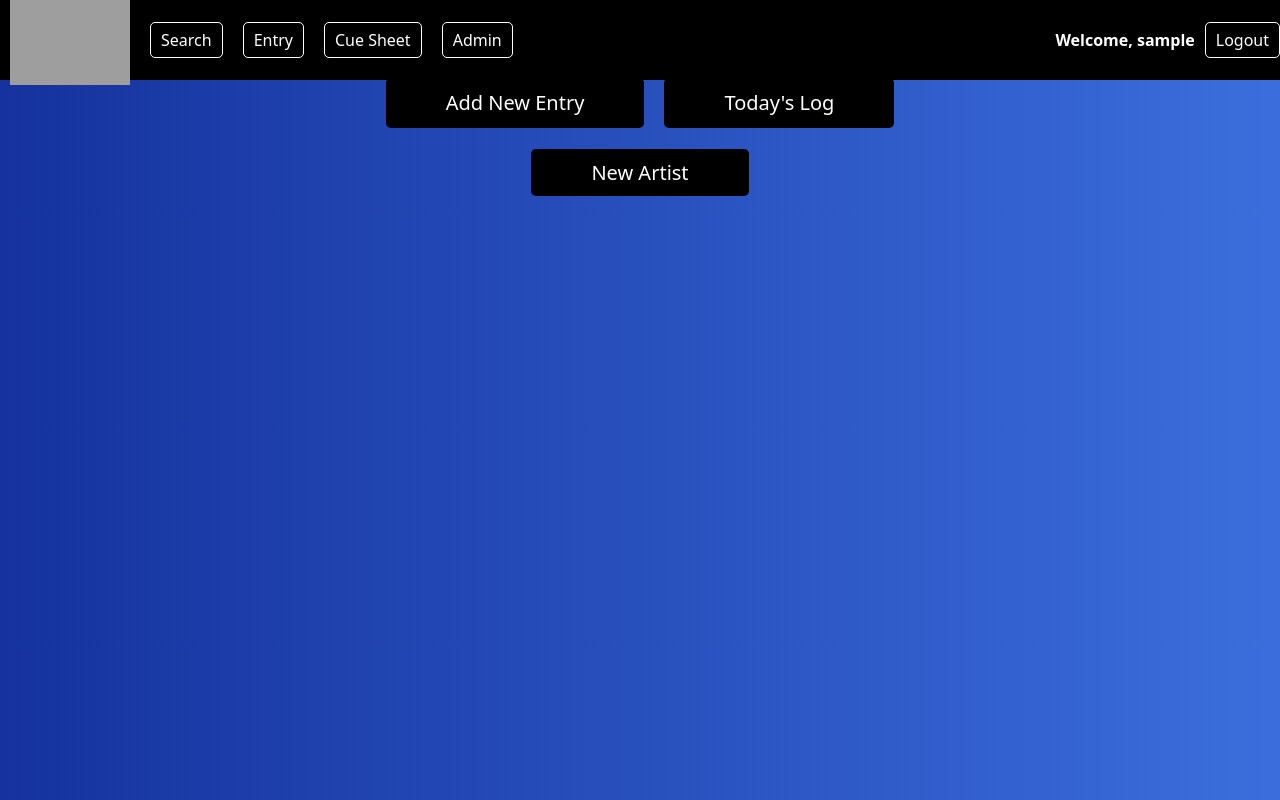
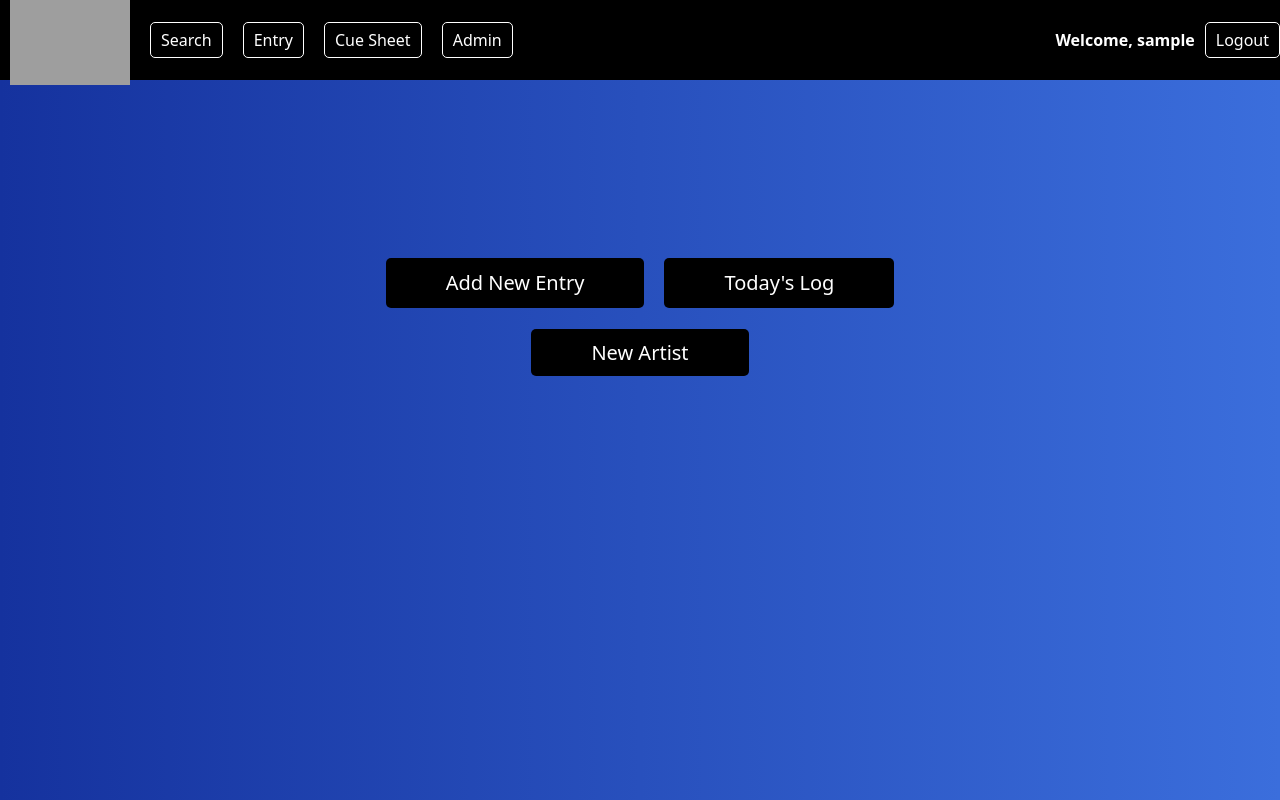
Before and after one commit to anfullhart/BobAndTom3, a React (Create React App) app: page /entry in a window 1280 px wide. Built offline with nearby package versions, Linux system fonts and the light colour scheme; sample sign-in values are in the browser's storage; grey boxes are pictures that could not be loaded.

Commit message:
Increase top padding in entry.js to 250px

```diff
--- a/src/pages/entry.js
+++ b/src/pages/entry.js
@@ -29,7 +29,7 @@ const Entry = () => {
         flexDirection: "column",
         justifyContent: "center",
         alignItems: "center",
-        paddingTop: "25px",
+        paddingTop: "250px",
         transform: "translateY(-20%)"
       }}
     >
```
